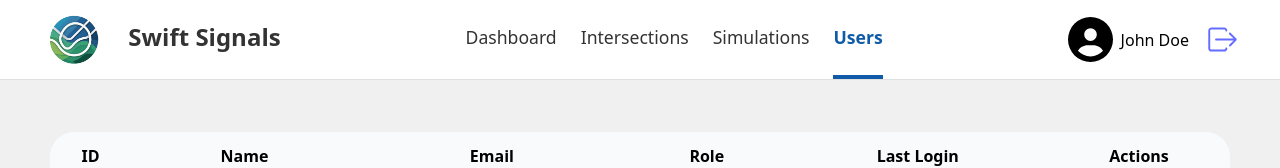
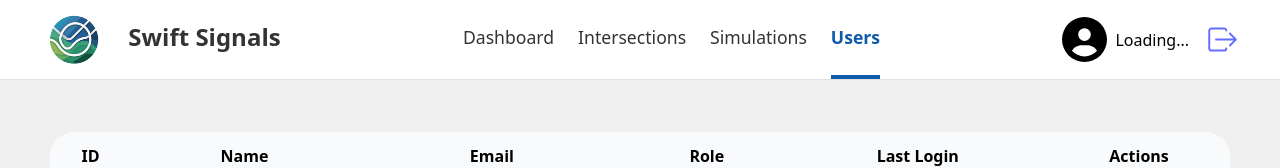
Before and after one commit to COS301-SE-2025/Swift-Signals, a React (Vite) app in the folder frontend/: page /users in a window 1280 px wide. Shown: the top 168 px of the page. Built offline with nearby package versions, Linux system fonts and the light colour scheme.

Commit message:
Integrated Navbar Component with API to Display Username

```diff
--- a/frontend/src/components/Navbar.tsx
+++ b/frontend/src/components/Navbar.tsx
@@ -1,14 +1,15 @@
 import "./Navbar.css";
 import { FaCircleUser } from "react-icons/fa6";
 import { IoIosLogOut } from "react-icons/io";
-import { useState } from "react";
+import { useState, useEffect } from "react";
 import { GiHamburgerMenu } from "react-icons/gi";
 import { IoClose } from "react-icons/io5";
 import { useLocation } from "react-router-dom";
-import logo from "../../src/assets/logo.png"
+import logo from "../../src/assets/logo.png";
 
 function Navbar() {
   const [isMobileMenuOpen, setIsMobileMenuOpen] = useState(false);
+  const [username, setUsername] = useState("");
   const location = useLocation();
 
   const toggleMobileMenu = () => {
@@ -18,8 +19,31 @@ function Navbar() {
   interface IsActiveFn {
     (path: string): boolean;
   }
+  const isActive: IsActiveFn = (path) => location.pathname === path;
 
-  const isActive: IsActiveFn = (path) => location.pathname === path;
+  useEffect(() => {
+    const fetchUserProfile = async () => {
+      try {
+        const token = localStorage.getItem("authToken");
+        if (!token) return;
+
+        const res = await fetch("/api/me", {
+          headers: {
+            "Authorization": `Bearer ${token}`,
+          },
+        });
+
+        if (!res.ok) throw new Error("Failed to fetch user profile");
+
+        const data = await res.json();
+        setUsername(data.username || "User");
+      } catch (error) {
+        console.error("Error fetching user profile:", error);
+      }
+    };
+
+    fetchUserProfile();
+  }, []);
 
   return (
     <nav className="navbar">
@@ -29,11 +53,7 @@ function Navbar() {
       </div>
 
       <button className="mobile-menu-toggle" onClick={toggleMobileMenu}>
-        {isMobileMenuOpen ? (
-          <IoClose size={30} />
-        ) : (
-          <GiHamburgerMenu size={30} />
-        )}
+        {isMobileMenuOpen ? <IoClose size={30} /> : <GiHamburgerMenu size={30} />}
       </button>
 
       <div className={`navbar-center ${isMobileMenuOpen ? "active" : ""}`}>
@@ -77,7 +97,7 @@ function Navbar() {
         </ul>
         <div className="mobile-user-profile">
           <FaCircleUser size={45} />
-          <span>John Doe</span>
+          <span>{username || "Loading..."}</span>
           <a href="/" className="logout-icon" onClick={toggleMobileMenu}>
             <IoIosLogOut size={35} />
           </a>
@@ -87,7 +107,7 @@ function Navbar() {
       <div className="navbar-right">
         <div className="user-profile">
           <FaCircleUser size={45} />
-          <span>John Doe</span>
+          <span>{username || "Loading..."}</span>
           <a href="/" className="logout-icon">
             <IoIosLogOut size={35} />
           </a>
```
